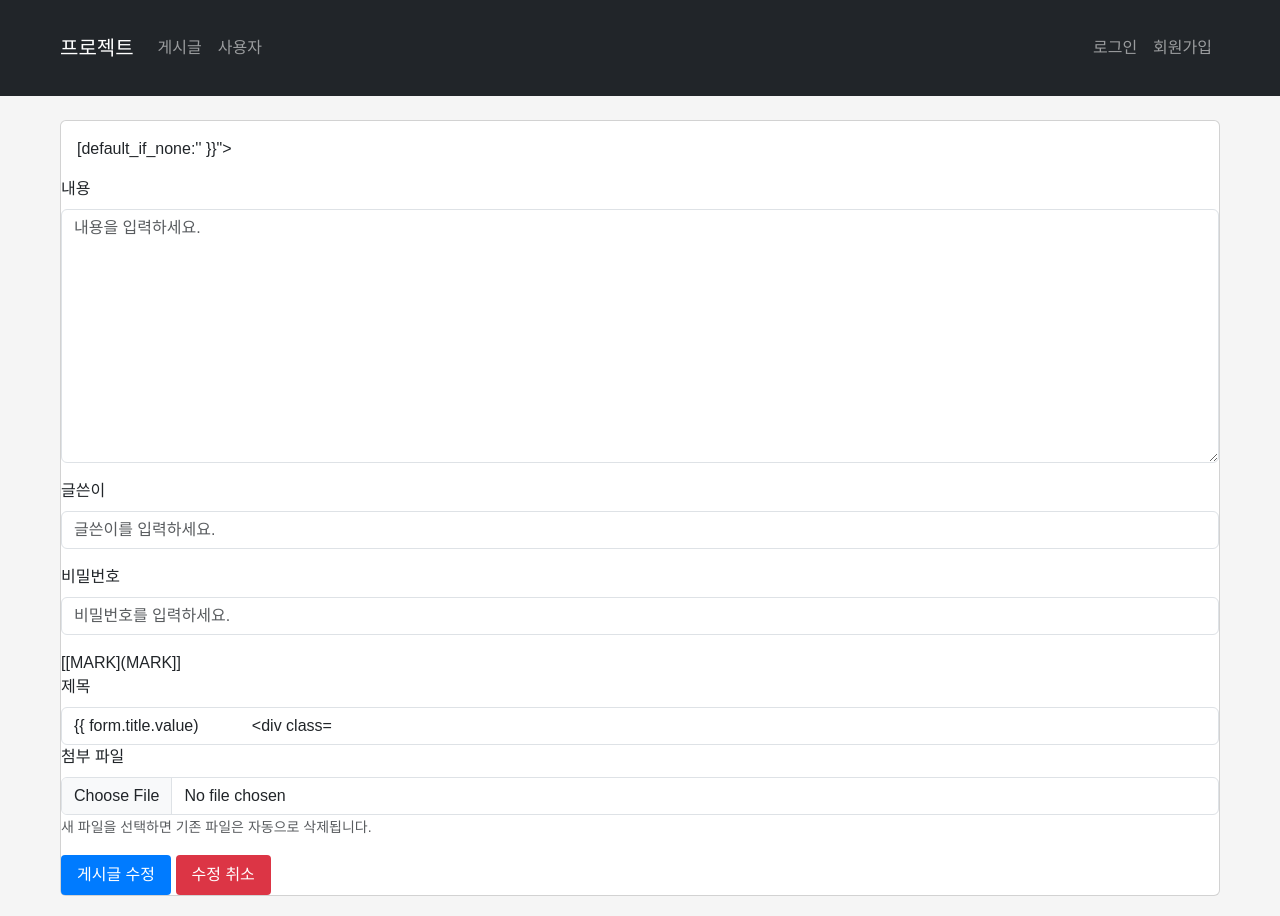
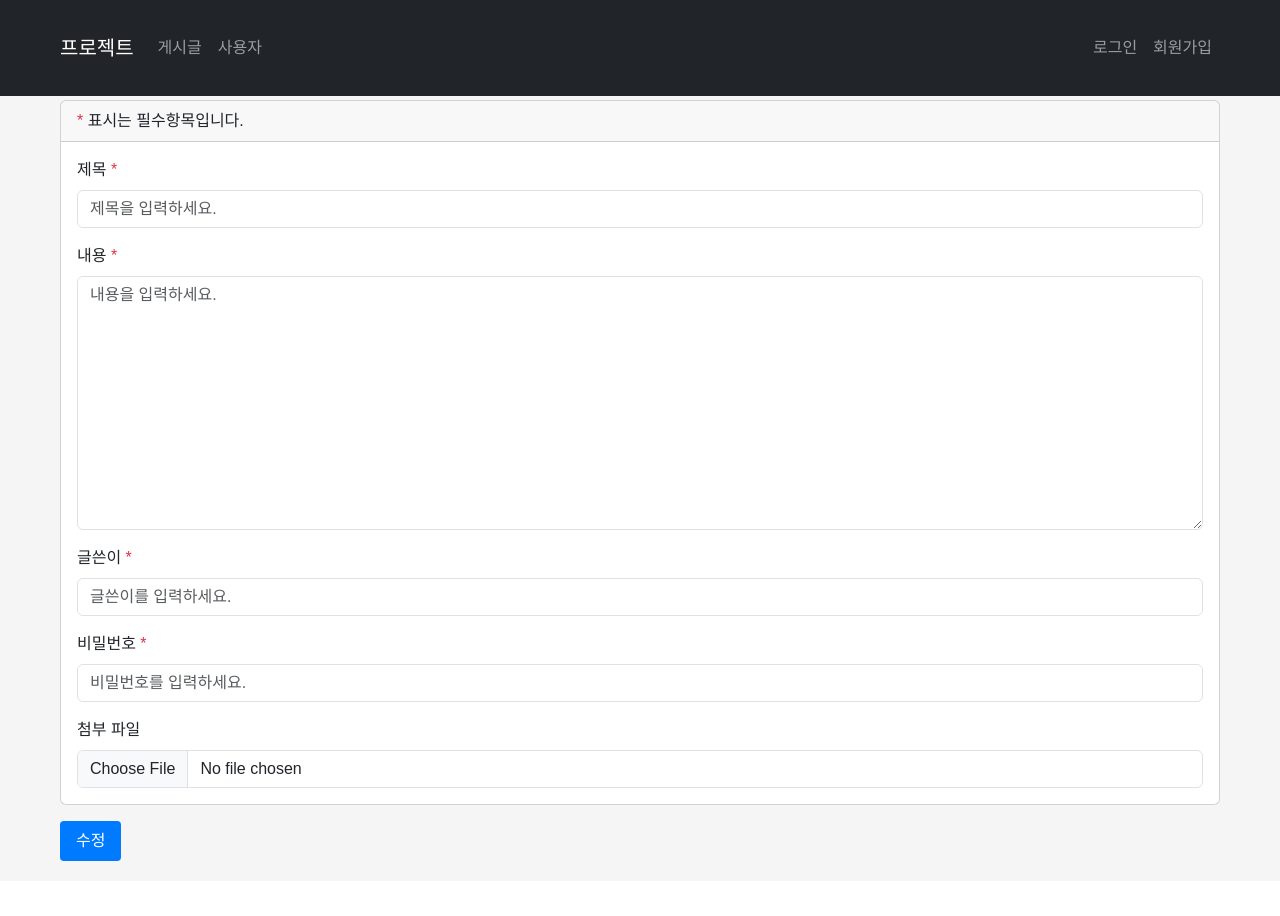
Before and after one commit to sung2ne/textbook-django-board, a Django app: template mysite/templates/posts/update.html in a window 1280 px wide. After the commit the page ends 861 px from the top, so only its background shows below. Run offline with Django 5.2, Linux system fonts and the light colour scheme; the template is opened without the code that fills it, so the values that code supplies are empty.

Commit message:
part05/chapter-03: 03장. jQuery 적용하기

```diff
--- a/mysite/templates/base.html
+++ b/mysite/templates/base.html
@@ -12,7 +12,7 @@
     <link rel="stylesheet" href="{% static 'style.css' %}">
     <style>
         body {
-            padding-top: 100px;
+            padding-top: 80px;
         }
     </style>
     {% block style %}{% endblock %}
@@ -93,6 +93,8 @@
 
     <!-- Bootstrap JS -->
     <script src="https://cdn.jsdelivr.net/npm/bootstrap@5.3.3/dist/js/bootstrap.bundle.min.js"></script>
+    <!-- jQuery-->
+    <script src="https://cdn.jsdelivr.net/npm/jquery@3.7.1/dist/jquery.min.js"></script>
     <!-- STATIC JS -->
     <script src="{% static 'script.js' %}"></script>
     <script>
--- a/mysite/templates/posts/update.html
+++ b/mysite/templates/posts/update.html
@@ -1,57 +1,114 @@
 {% extends "../base.html" %}
 
-{% block style %}{% endblock %}
-
-{% block title %}게시글 수정{% endblock %}
-
 {% block content %}
+<div class="row">
+    <div class="col-12">
         <!-- 게시글 수정 -->
-<div class="card">
+        <form id="updateForm" method="POST" enctype="multipart/form-data">
+            {% csrf_token %}
+            <div class="card mb-3">
+                <div class="card-header">
+                    <span class="text-danger">*</span> 표시는 필수항목입니다.
+                </div>
                 <div class="card-body">
-       [default_if_none:'' }}">
+                    <div class="mb-3">
+                        <label for="title" class="form-label">제목 <span class="text-danger">*</span></label>
+                        <input type="text" id="title" name="title" class="form-control" placeholder="제목을 입력하세요." value="{{ form.title.value|default_if_none:'' }}">
+                        {% if form.title.errors %}
+                        <div class="form-text text-danger">
+                            {{ form.title.errors.0 }}
+                        </div>
+                        {% endif %}
                     </div>
                     <div class="mb-3">
-                <label for="content" class="form-label">내용</label>
+                        <label for="content" class="form-label">내용 <span class="text-danger">*</span></label>
                         <textarea rows="10" id="content" name="content" class="form-control" placeholder="내용을 입력하세요.">{{ form.content.value|default_if_none:'' }}</textarea>
+                        {% if form.content.errors %}
+                        <div class="form-text text-danger">
+                            {{ form.content.errors.0 }}
+                        </div>
+                        {% endif %}
                     </div>
                     <div class="mb-3">
-                <label for="username" class="form-label">글쓴이</label>
+                        <label for="username" class="form-label">글쓴이 <span class="text-danger">*</span></label>
                         <input type="text" id="username" name="username" class="form-control" placeholder="글쓴이를 입력하세요." value="{{ form.username.value|default_if_none:'' }}">
+                        {% if form.username.errors %}
+                        <div class="form-text text-danger">
+                            {{ form.username.errors.0 }}
+                        </div>
+                        {% endif %}
                     </div>
                     <div class="mb-3">
-                <label for="passwd" class="form-label">비밀번호</label>
-                <input type="password" id="passwd" name="passwd" class="form-control" placeholder="비밀번호를 입력하세요.">
+                        <label for="password" class="form-label">비밀번호 <span class="text-danger">*</span></label>
+                        <input type="password" id="password" name="password" class="form-control" placeholder="비밀번호를 입력하세요.">
+                        {% if form.password.errors %}
+                        <div class="form-text text-danger">
+                            {{ form.password.errors.0 }}
                         </div>
-            [[MARK](MARK]] <form id="updateForm" method="POST" enctype="multipart/form-data">
-            {% csrf_token %}
-            <div class="mb-3">
-                <label for="title" class="form-label">제목</label>
-                <input type="text" id="title" name="title" class="form-control" placeholder="제목을 입력하세요." value="{{ form.title.value){% if board.filename %}
+                        {% endif %}
+                    </div>
+                    {% if form.instance.filename %}
                     <div class="mb-3">
                         <div class="mb-2">
-                        <span>현재 파일: <a href="/board/{{ board.id }}/download">{{ board.original_filename }}</a></span>
+                            <span>기존 파일: <a href="{% url 'posts:download' form.instance.id %}">{{ form.instance.original_filename }}</a></span>
                         </div>
                         <div class="form-check">
-                        <input class="form-check-input" type="checkbox" name="deleteFile" id="deleteFile" value="true">
+                            <input class="form-check-input" type="checkbox" name="deleteFile" id="deleteFile" value="false">
                             <label class="form-check-label text-danger" for="deleteFile">
                                 파일 삭제
                             </label>
                         </div>
                     </div>
                     {% endif %}
-            <div class="mb-3">
-                <label class="form-label">첨부 파일</label>
-                <input type="file" class="form-control" id="uploadFile" name="uploadFile" accept="*/*">
-                <small class="form-text text-muted">새 파일을 선택하면 기존 파일은 자동으로 삭제됩니다.</small>
+                    <div>
+                        <label for="uploadFile" class="form-label">첨부 파일</label>
+                        <input type="file" class="form-control" id="uploadFile" name="uploadFile" accept="image/*">
+                    </div>
+                </div>
             </div>
             <div>
-                <button type="submit" class="btn btn-primary">게시글 수정</button>
-                <a href="{% url 'board:read' board_id=board.id %}" class="btn btn-danger">수정 취소</a>
+                <button type="submit" class="btn btn-primary">수정</button>
+
             </div>
         </form>
+        <!--// 게시글 수정 -->
     </div>
 </div>
-<!--// 게시글 수정 -->
 {% endblock %}
 
-{% block script %}{% endblock %}
+{% block script %}
+<script>
+    $(document).ready(function() {
+        // 게시글 폼 검증
+        $('#updateForm').submit(function(event) {
+            event.preventDefault();
+
+            if ($('#title').val() == '') {
+                alert('제목을 입력하세요.');
+                $('#title').focus();
+                return false;
+            }
+
+            if ($('#content').val() == '') {
+                alert('내용을 입력하세요.');
+                $('#content').focus();
+                return false;
+            }
+
+            if ($('#username').val() == '') {
+                alert('작성자를 입력하세요.');
+                $('#username').focus();
+                return false;
+            }
+
+            if ($('#password').val() == '') {
+                alert('비밀번호를 입력하세요.');
+                $('#password').focus();
+                return false;
+            }
+
+            return true;
+        });
+    });
+</script>
+{% endblock %}
```
Also changed, not shown: mysite/templates/posts/create.html (+37 -0 lines). Lines whose indentation alone changed are shown as unchanged.
